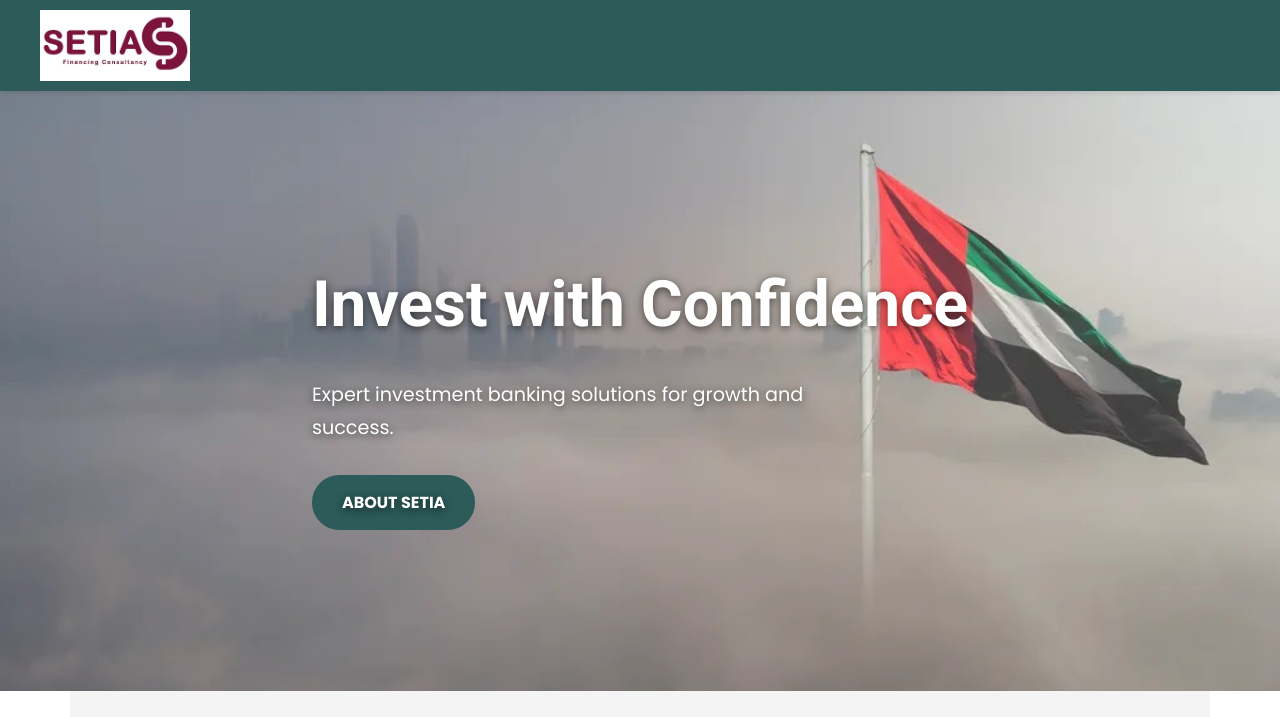
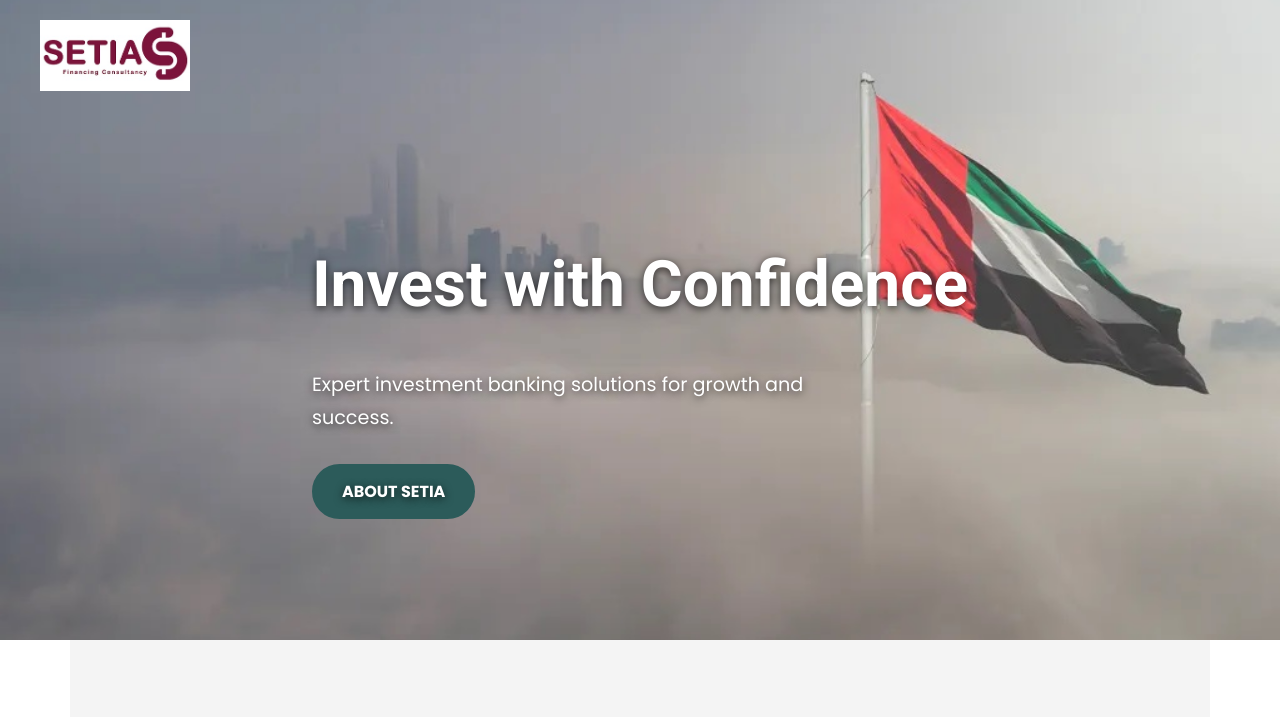
Before and after one commit to setiafinances/setiafinances.github.io, a plain HTML site: page index.html in a window 1280 px wide. Shown: the top 717 px of the page. Drawn offline with Linux system fonts and the light colour scheme; no server answers.

Commit message:
Update index.html

```diff
--- a/index.html
+++ b/index.html
@@ -23,7 +23,7 @@
         body {
             font-family: 'Poppins', sans-serif;
             margin: 0;
-            color: var(--text-color );
+            color: var(--text-color   );
             line-height: 1.7;
         }
 
@@ -83,43 +83,41 @@
             color: white;
         }
 
-        /* --- Header & Navbar --- */
+        /* --- Header & Hero Section (التعديل هنا) --- */
         .header {
-            background-color: var(--secondary-color); /* Solid background color */
-            padding: 10px 40px;
-            position: sticky; /* Makes the header stick to the top on scroll */
-            top: 0;
-            z-index: 1000;
-            box-shadow: 0 2px 5px rgba(0,0,0,0.1); /* Optional: adds a subtle shadow */
+            /* 1. حذفنا الطبقة الداكنة من هنا */
+            background: url('images/4.jpg') no-repeat center center/cover;
+            color: white;
+            min-height: 80vh;
+            position: relative;
+            display: flex;
+            flex-direction: column;
         }
 
         .navbar {
             display: flex;
             justify-content: space-between;
             align-items: center;
-            max-width: 1200px; /* Consistent width */
-            margin: 0 auto;
+            padding: 20px 40px;
+            /* 2. جعلنا الشريط شفافاً تماماً */
+            background-color: transparent;
         }
 
         .logo {
             width: 150px;
         }
 
-        /* --- Hero Section --- */
-        .hero {
-            background: url('images/4.jpg') no-repeat center center/cover; /* Image without dark overlay */
-            color: white;
-            min-height: 75vh; /* Adjusted height */
-            position: relative;
+        .hero-content {
+            flex-grow: 1;
             display: flex;
-            align-items: center; /* Vertically center content */
-        }
-
-        .hero-content {
+            flex-direction: column;
+            justify-content: center;
+            align-items: flex-start;
             max-width: 1100px;
             margin: 0 auto;
             padding: 20px;
-            text-shadow: 0 2px 8px rgba(0,0,0,0.6); /* Add text shadow for readability */
+            /* 3. أضفنا ظلاً للنص لجعله مقروءاً على الصورة الفاتحة */
+            text-shadow: 0 2px 8px rgba(0,0,0,0.7);
         }
 
         .hero-content h1 {
@@ -364,30 +362,22 @@
             .currency-grid {
                 grid-template-columns: repeat(2, 1fr);
             }
-            .header {
-                padding: 10px 20px;
-            }
         }
     </style>
 </head>
 <body>
 
-    <!-- Header Section -->
+    <!-- Header & Hero Section -->
     <header class="header">
         <nav class="navbar">
             <img src="images/2.png" alt="Setia Logo" class="logo">
-            <!-- You can add nav links here later if you want -->
         </nav>
-    </header>
-
-    <!-- Hero Section -->
-    <section class="hero">
         <div class="hero-content">
             <h1>Invest with Confidence</h1>
             <p>Expert investment banking solutions for growth and success.</p>
             <a href="#about" class="btn btn-hero">ABOUT SETIA</a>
         </div>
-    </section>
+    </header>
 
     <main>
         <!-- Currency Prices Section -->
```
